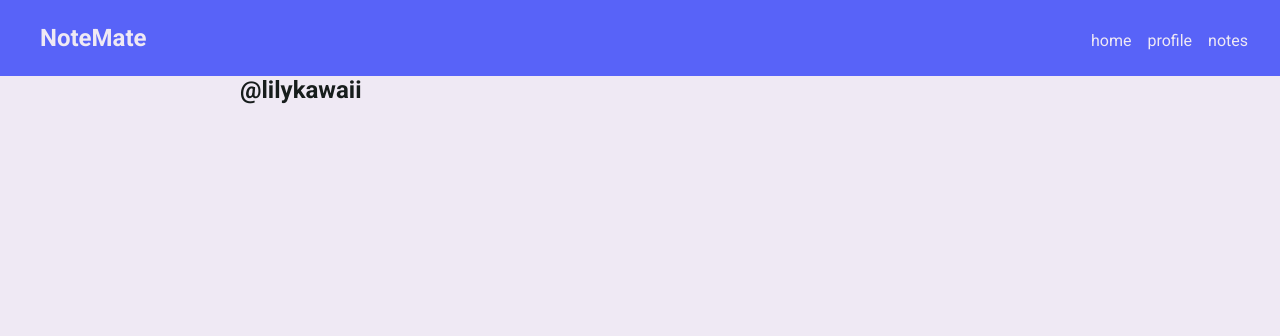
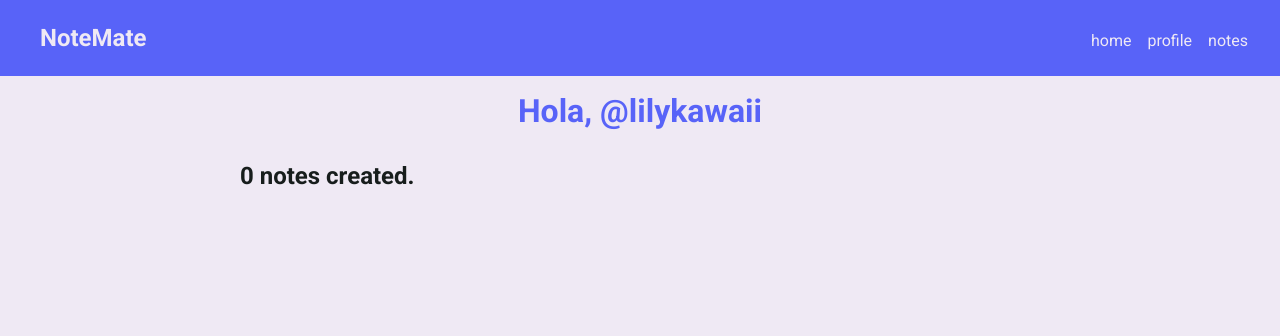
Before and after one commit to tushgaurav/notemate, a Django app: a page that uses notes/templates/notes/user.html in a window 1280 px wide. Shown: the top 336 px of the page. Run offline with Django 4.2, Linux system fonts and the light colour scheme; data comes from the database, SQL or seed files in the repository; both versions use the stored data as it was after the commit.

Commit message:
improved user profile page
user can view his profile with the notes created previously
style changes
improved layout slightly

```diff
--- a/notes/templates/notes/user.html
+++ b/notes/templates/notes/user.html
@@ -8,7 +8,29 @@
 {% include 'navbar.html' %}
 
 <div class="container">
-    <h2>@{{user.username}}</h2>
+    <div class="row">
+        <h1>Hola, @{{ user.username }}</h1>
+        <h2>{{ number }} notes created.</h2>
+        <p>
+
+        </p>
+        <div class="notes">
+
+                {% for note in notes %}
+            <div class="note">
+                <h1>{{ note.title }}</h1>
+                <div class="note_info">
+                    <p>{{ note.user }}</p>
+                    <p>{{ note.date_updated | timesince }}</p>
+                </div>
+                <p class="content">
+                    {{ note.content }}
+                </p>
+            </div>
+            {% endfor %}
+        </div>
+    </div>
+
 </div>
 
 {% endblock %}
--- a/notes/views.py
+++ b/notes/views.py
@@ -6,7 +6,7 @@ from .forms import NoteForm
 
 def home(request):
     time = datetime.datetime.now()
-    notes = Note.objects.all()[:2]
+    notes = Note.objects.filter(user = request.user)[:2]
     context = {
         'notes': notes,
         'time': time
@@ -14,9 +14,13 @@ def home(request):
     return render(request, 'notes/home.html', context)
 
 def profileView(request, username):
-    user = User.objects.get(username=username)
+    user_obj = User.objects.get(username=username)
+    notes = Note.objects.filter(user=user_obj)
+    total_notes = notes.count()
     context = {
-        'user': user
+        'user': user_obj,
+        'number': total_notes,
+        'notes': notes,
     }
     return render(request, 'notes/user.html', context)
 
--- a/static/styles/main.css
+++ b/static/styles/main.css
@@ -22,6 +22,18 @@ body {
   width: 80%;
   max-width: 800px;
   margin: 0 auto;
+}
+
+.row {
+    padding: 1em 0;
+}
+
+.row h1 {
+    font-size: 2em;
+    font-weight: 700;
+    color: var(--nav);
+    text-align: center;
+    margin-bottom: 1em;
 }
 
 nav {
```
Also changed, not shown: notes/templates/notes/add_note.html (+18 -0 lines), notes/templates/notes/home.html (+0 -12 lines), db.sqlite3, notes/migrations/0003_alter_note_options.py (added).
